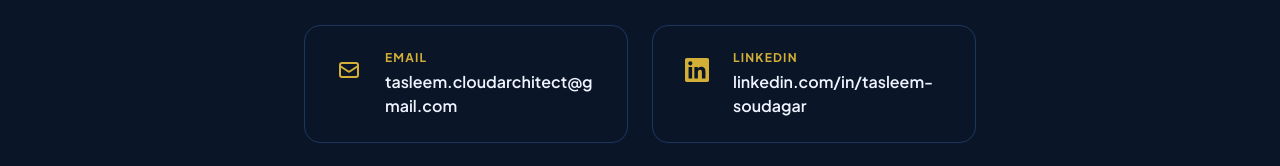
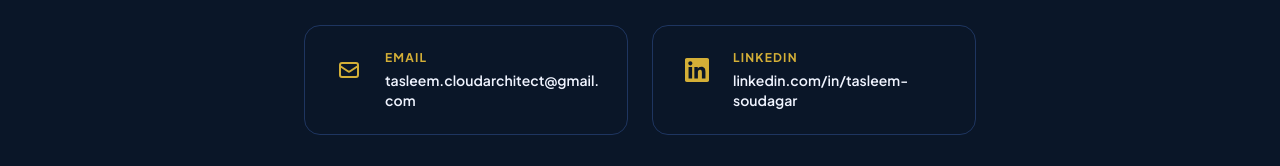
Before and after one commit to techbridgebytasleem/Tasleem_Brand_Website, a Next.js app: page / in a window 1280 px wide. Shown: the part 7547-7713 px from the top of the page. Built offline with nearby package versions, Linux system fonts and the light colour scheme; no server answers.

Commit message:
Change font size class for email and LinkedIn sections

```diff
--- a/src/app/components/ContactSection.tsx
+++ b/src/app/components/ContactSection.tsx
@@ -39,7 +39,7 @@ export default function ContactSection() {
               </div>
               <div>
                 <p className="text-xs font-bold uppercase tracking-widest text-gold mb-1">Email</p>
-                <p className="text-foreground font-semibold group-hover:text-gold transition-colors break-all">tasleem.cloudarchitect@gmail.com</p>
+                <p className="text-sm text-foreground font-semibold group-hover:text-gold transition-colors break-all">tasleem.cloudarchitect@gmail.com</p>
               </div>
             </div>
           </a>
@@ -53,7 +53,7 @@ export default function ContactSection() {
               </div>
               <div>
                 <p className="text-xs font-bold uppercase tracking-widest text-gold mb-1">LinkedIn</p>
-                <p className="text-foreground font-semibold group-hover:text-gold transition-colors">linkedin.com/in/tasleem-soudagar</p>
+                <p className="text-sm text-foreground font-semibold group-hover:text-gold transition-colors">linkedin.com/in/tasleem-soudagar</p>
               </div>
             </div>
           </a>
```
